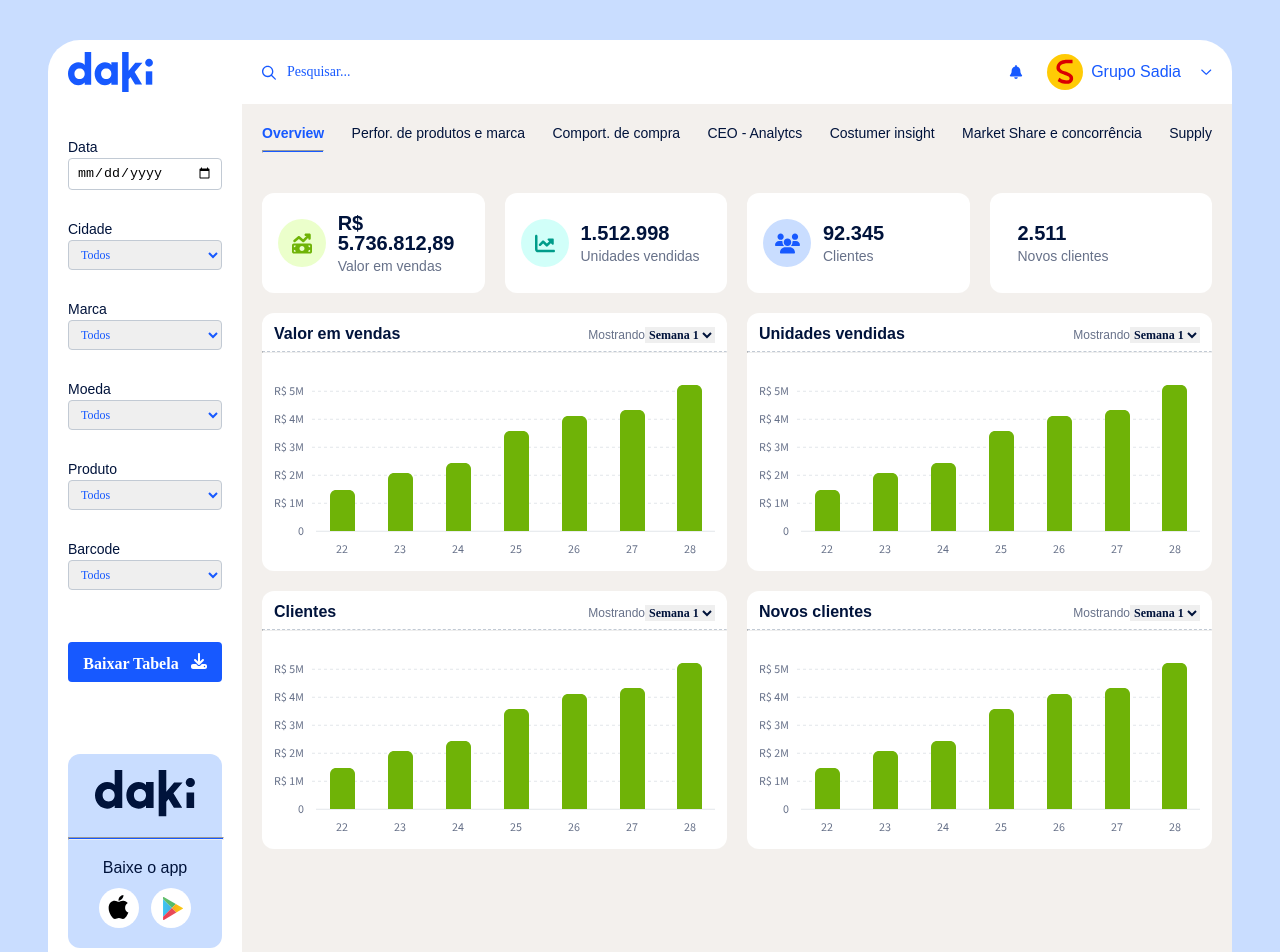
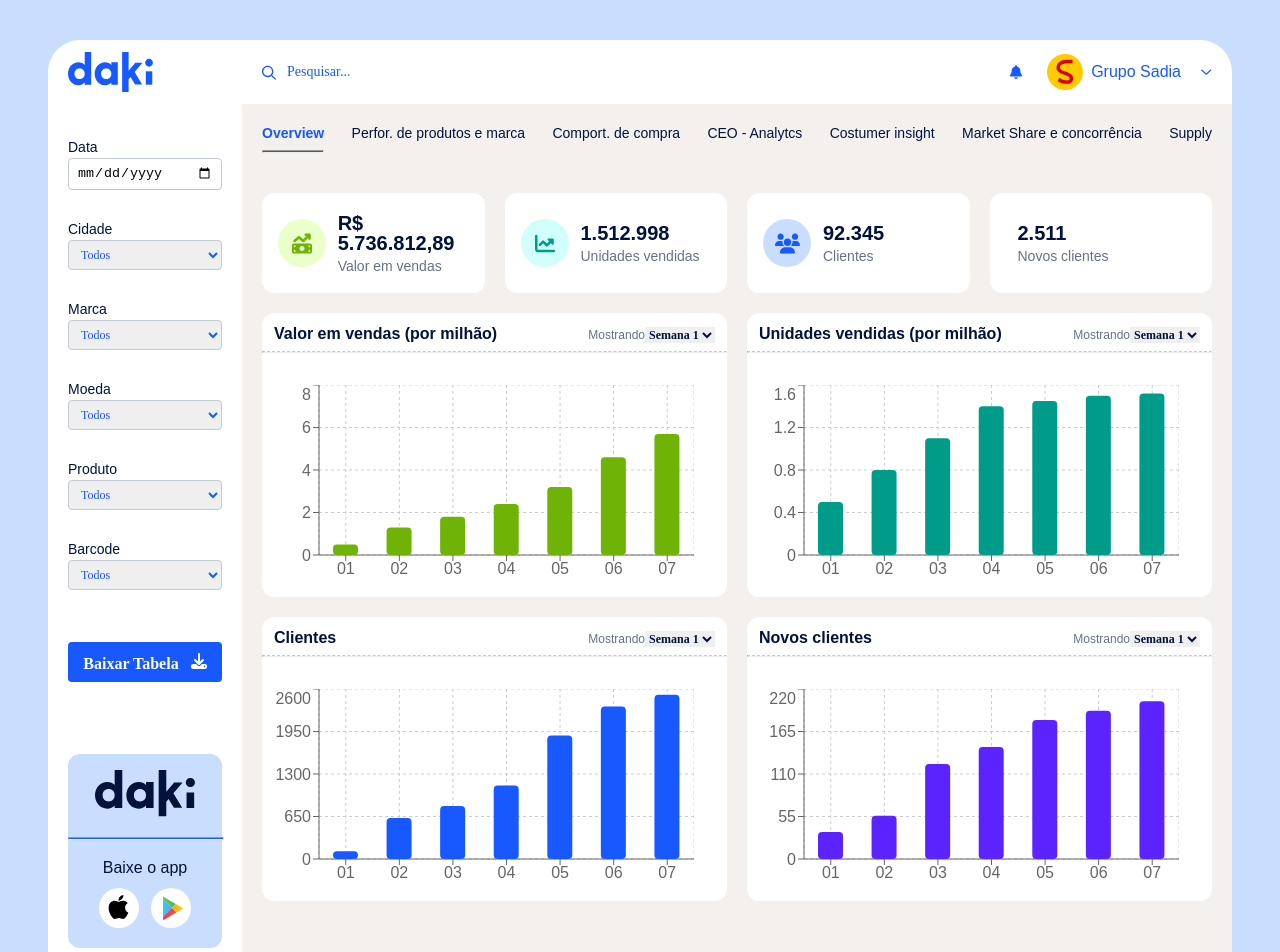
Before and after one commit to tuliochavess/daki, a React (Vite) app: page / in a window 1280 px wide. Shown: the top 952 px of the page. Built offline with nearby package versions, Linux system fonts and the light colour scheme; a web font is replaced by a local one.

Commit message:
Add files via upload

```diff
--- a/index.html
+++ b/index.html
@@ -1,4 +1,4 @@
-<!doctype html>
+<!DOCTYPE html>
 <html lang="pt-br">
   <head>
     <meta charset="UTF-8" />
--- a/package.json
+++ b/package.json
@@ -12,6 +12,7 @@
   "dependencies": {
     "react": "^18.2.0",
     "react-dom": "^18.2.0",
+    "recharts": "^2.8.0",
     "sass": "^1.66.1"
   },
   "devDependencies": {
--- a/src/components/elements/chartBox/chartBox.tsx
+++ b/src/components/elements/chartBox/chartBox.tsx
@@ -1,13 +1,22 @@
 import WeekSelect from "../weekSelect/weekSelect";
-import chart from "../../../assets/deletarDepois/chart1.svg";
+import { BarChart, Bar, XAxis, YAxis, CartesianGrid, Tooltip } from "recharts";
 import styles from "./chartBox.module.scss";
+
+interface ChartData {
+  dia: string;
+  total: number;
+}
 
 interface Props {
   title: string;
+  data: ChartData[];
+  chartColor: string;
+  label?: string;
 }
 
 export default function ChartBox(props: Props) {
   const weeks = ["Semana 1", "Semana 2", "Semana 3", "Semana 4"];
+
   return (
     <div className={styles.chartBoxContainer}>
       <div className={styles.upperRow}>
@@ -16,7 +25,29 @@ export default function ChartBox(props: Props) {
       </div>
       <hr className={styles.separator} />
       <div className={styles.chart}>
-        <img src={chart} />
+        <BarChart
+          width={420}
+          height={200}
+          data={props.data}
+          margin={{ top: 0, right: 0, left: -15, bottom: 0 }}>
+          <CartesianGrid strokeDasharray="3" />
+          <XAxis dataKey="dia" />
+          <YAxis
+            label={{
+              value: props.label,
+              angle: -90,
+              position: "left",
+              offset: -4,
+            }}
+          />
+          <Tooltip />
+          <Bar
+            dataKey="total"
+            fill={props.chartColor}
+            barSize={25}
+            radius={4}
+          />
+        </BarChart>
       </div>
     </div>
   );
--- /dev/null
+++ b/src/components/sections/content/chartData.ts
@@ -0,0 +1,123 @@
+export const data1 = [
+  {
+    dia: "01",
+    total: 0.5,
+  },
+  {
+    dia: "02",
+    total: 1.3,
+  },
+  {
+    dia: "03",
+    total: 1.8,
+  },
+  {
+    dia: "04",
+    total: 2.4,
+  },
+  {
+    dia: "05",
+    total: 3.2,
+  },
+  {
+    dia: "06",
+    total: 4.6,
+  },
+  {
+    dia: "07",
+    total: 5.7,
+  },
+];
+
+export const data2 = [
+  {
+    dia: "01",
+    total: 0.5,
+  },
+  {
+    dia: "02",
+    total: 0.8,
+  },
+  {
+    dia: "03",
+    total: 1.1,
+  },
+  {
+    dia: "04",
+    total: 1.4,
+  },
+  {
+    dia: "05",
+    total: 1.45,
+  },
+  {
+    dia: "06",
+    total: 1.5,
+  },
+  {
+    dia: "07",
+    total: 1.52,
+  },
+];
+
+export const data3 = [
+  {
+    dia: "01",
+    total: 120,
+  },
+  {
+    dia: "02",
+    total: 628,
+  },
+  {
+    dia: "03",
+    total: 811,
+  },
+  {
+    dia: "04",
+    total: 1123,
+  },
+  {
+    dia: "05",
+    total: 1890,
+  },
+  {
+    dia: "06",
+    total: 2333,
+  },
+  {
+    dia: "07",
+    total: 2511,
+  },
+];
+
+export const data4 = [
+  {
+    dia: "01",
+    total: 35,
+  },
+  {
+    dia: "02",
+    total: 56,
+  },
+  {
+    dia: "03",
+    total: 123,
+  },
+  {
+    dia: "04",
+    total: 145,
+  },
+  {
+    dia: "05",
+    total: 180,
+  },
+  {
+    dia: "06",
+    total: 192,
+  },
+  {
+    dia: "07",
+    total: 204,
+  },
+];
--- a/src/components/sections/content/content.tsx
+++ b/src/components/sections/content/content.tsx
@@ -1,6 +1,7 @@
 import CardBox from "../../elements/cardBox";
 import ChartBox from "../../elements/chartBox/chartBox";
 import UpperMenu from "../../elements/upperMenu/upperMenu";
+import { data1, data2, data3, data4 } from "./chartData";
 import styles from "./content.module.scss";
 
 interface Props {
@@ -20,10 +21,18 @@ export default function Content(props: Props) {
         <CardBox type="newClient" value="2.511" />
       </div>
       <div className={styles.charts}>
-        <ChartBox title="Valor em vendas" />
-        <ChartBox title="Unidades vendidas" />
-        <ChartBox title="Clientes" />
-        <ChartBox title="Novos clientes" />
+        <ChartBox
+          title="Valor em vendas (por milhão)"
+          data={data1}
+          chartColor="#6FB307"
+        />
+        <ChartBox
+          title="Unidades vendidas (por milhão)"
+          data={data2}
+          chartColor="#009C8A"
+        />
+        <ChartBox title="Clientes" data={data3} chartColor="#1759FF" />
+        <ChartBox title="Novos clientes" data={data4} chartColor="#5B24FF" />
       </div>
     </div>
   );
```
Also changed, not shown: 1 other file (tests, documents, lock files or other folders).
